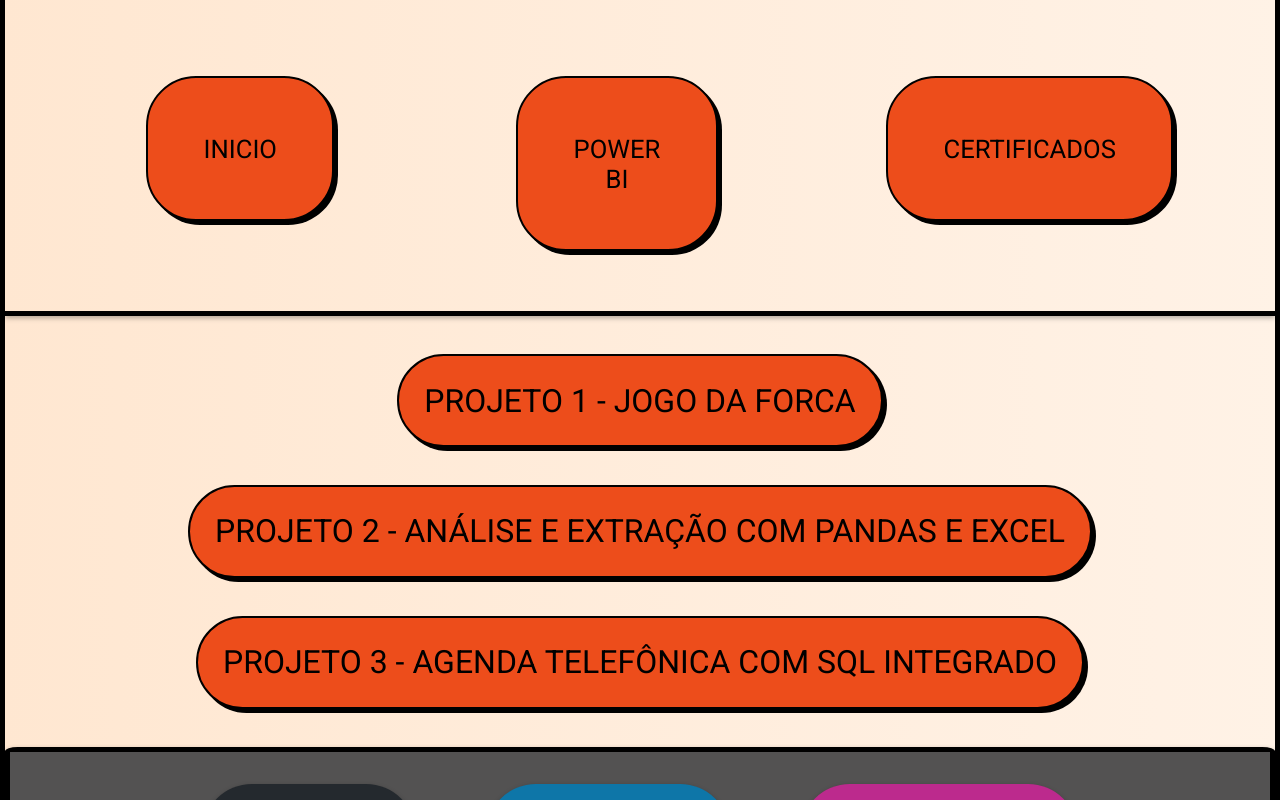
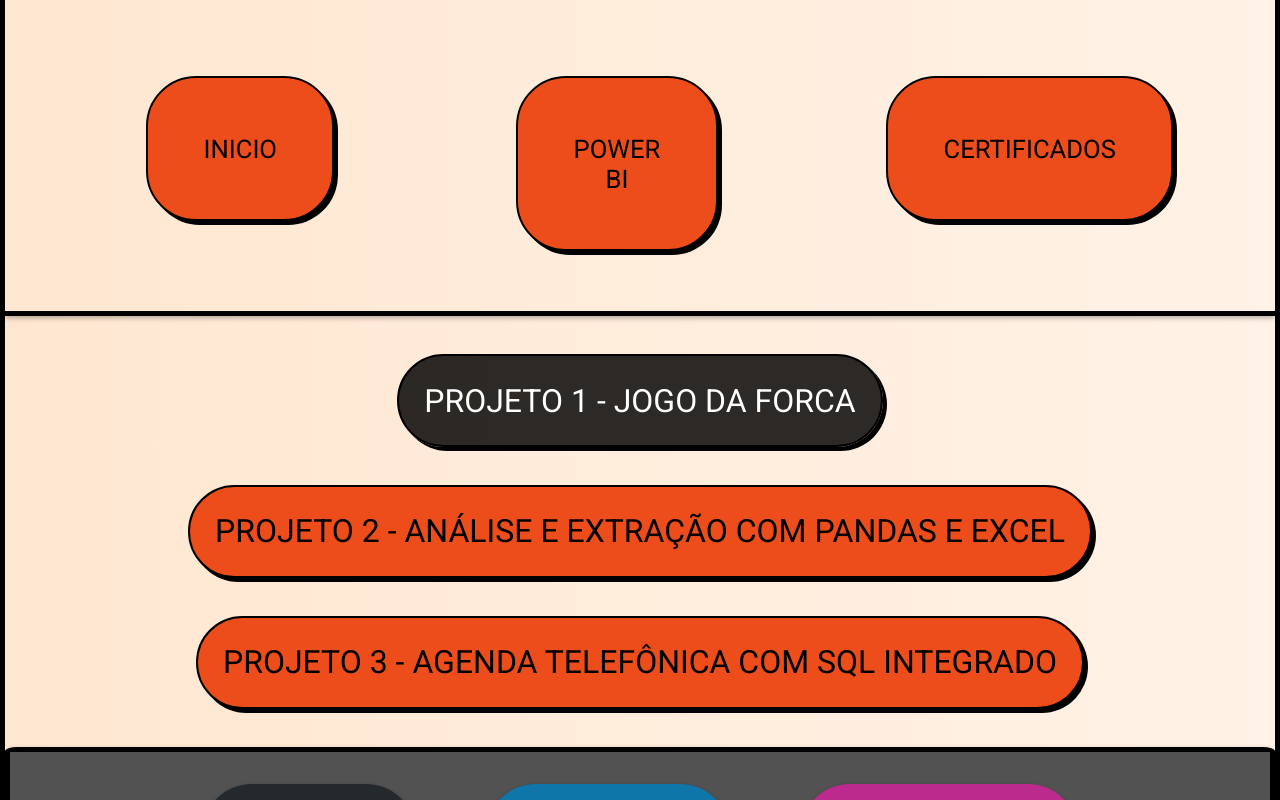
Before and after one commit to ivansorgi/portfolio.v2, a plain HTML site: page python/python.html in a window 1280 px wide. In both pictures the pointer is over the button "PROJETO 1 - JOGO DA FORCA". Shown: the part 1082-1882 px from the top of the page. Drawn offline with nearby package versions, Linux system fonts and the light colour scheme; files whose address does not match are found by name.

Commit message:
alterações finais

```diff
--- a/certificações/style2.css
+++ b/certificações/style2.css
@@ -218,6 +218,11 @@ h1:hover {
     display: inline-block;
   }
 
+  .artigo-btn:hover {
+    background-color: #030303d5; /* Cor do link dourado mais escura ao passar o mouse */
+    color: #fff; /* Cor do texto do link ao passar o mouse */
+  }
+
     /* Menu de navegação */
   .nav-menu {
     /* Exibir os itens na horizontal */
--- a/powerbi/style3.css
+++ b/powerbi/style3.css
@@ -177,6 +177,11 @@ body {
       text-align: center;
       text-transform: uppercase;
       display: inline-block;
+    }
+
+    .artigo-btn:hover {
+      background-color: #030303d5; /* Cor do link dourado mais escura ao passar o mouse */
+      color: #fff; /* Cor do texto do link ao passar o mouse */
     }
 
       /* Menu de navegação */
--- a/python/style1.css
+++ b/python/style1.css
@@ -163,6 +163,11 @@ h1:hover {
       text-align: center;
       text-transform: uppercase;
       display: inline-block;
+    }
+
+    .artigo-btn:hover {
+      background-color: #030303d5; /* Cor do link dourado mais escura ao passar o mouse */
+      color: #fff; /* Cor do texto do link ao passar o mouse */
     }
 
 
```
